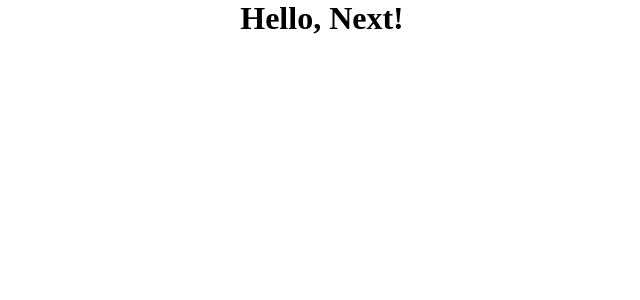
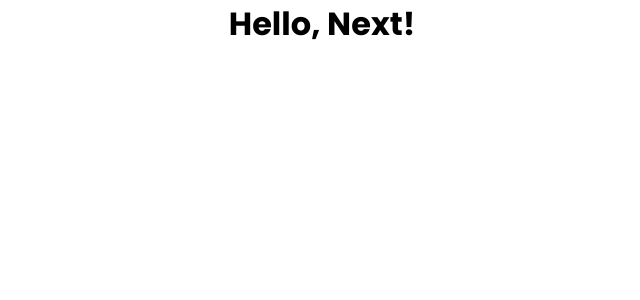
Before and after one commit to wagnnermorais/Next-React-Full-Course-Exercises, a Next.js app in the folder review/: page / in a window 1280 px wide. Shown: the top 300 px of the page, without its empty margins (318-958 px from the left). Built offline with nearby package versions, Linux system fonts and the light colour scheme.

Commit message:
style: changing main font

```diff
--- a/review/styles/globals.css
+++ b/review/styles/globals.css
@@ -1,5 +1,8 @@
+@import url("https://fonts.googleapis.com/css2?family=Poppins:ital,wght@0,100;0,200;0,300;0,400;0,500;0,600;0,700;0,800;0,900;1,100;1,200;1,300;1,400;1,500;1,600;1,700;1,800;1,900&display=swap");
+
 * {
   margin: 0;
   padding: 0;
   box-sizing: border-box;
+  font-family: "Poppins", sans-serif;
 }
```
